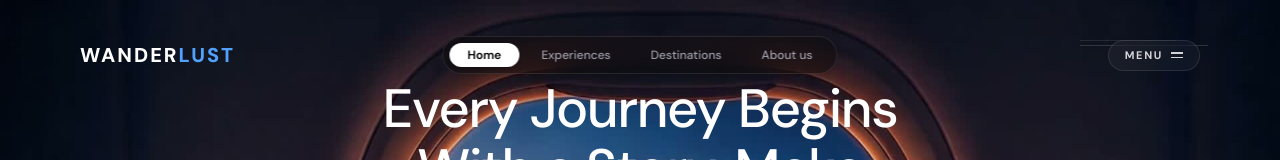
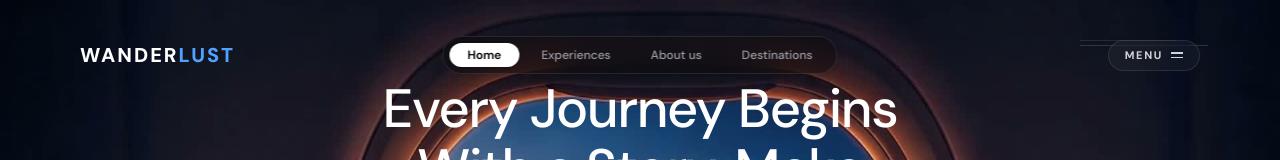
Before and after one commit to Ayush4307/WanderLust, a React (Vite) app: page / in a window 1280 px wide. Shown: the top 160 px of the page. Built offline with nearby package versions, Linux system fonts and the light colour scheme; a web font is replaced by a local one.

Commit message:
feat: reorder navbar tabs to Home, Experiences, About us, Destinations

```diff
--- a/src/App.tsx
+++ b/src/App.tsx
@@ -39,13 +39,13 @@ export default function App() {
   const [isMenuOpen, setIsMenuOpen] = useState<boolean>(false);
 
   // Renamed to fit the WanderLust travel theme
-  const navItems: NavItem[] = ["Home", "Experiences", "Destinations", "About us"];
+  const navItems: NavItem[] = ["Home", "Experiences", "About us", "Destinations"];
 
   const sectionIds: SectionIdMap = {
     Home: "wanderlust-banner-container",
     Experiences: "trusted-leaders-section",
+    "About us": "why-travel-section",
     Destinations: "popular-experiences-section",
-    "About us": "why-travel-section",
   };
 
   const handleNavClick = (item: NavItem) => {
--- a/src/types/navigation.ts
+++ b/src/types/navigation.ts
@@ -1 +1 @@
-export type NavItem = "Home" | "Experiences" | "Destinations" | "About us";
+export type NavItem = "Home" | "Experiences" | "About us" | "Destinations";
```
